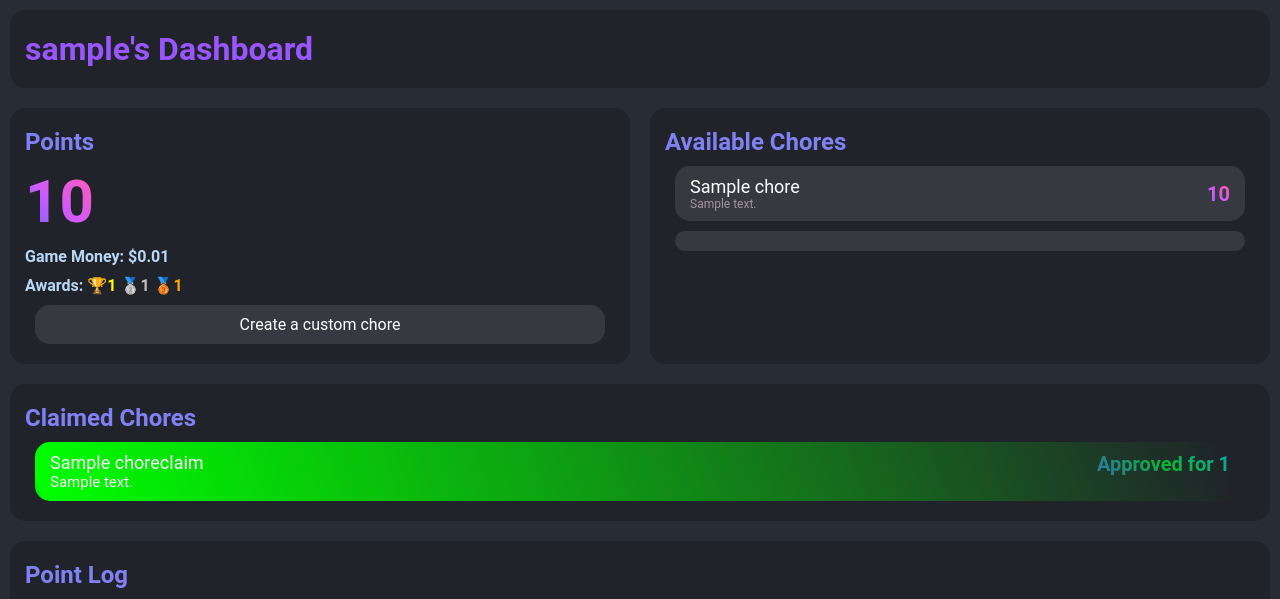
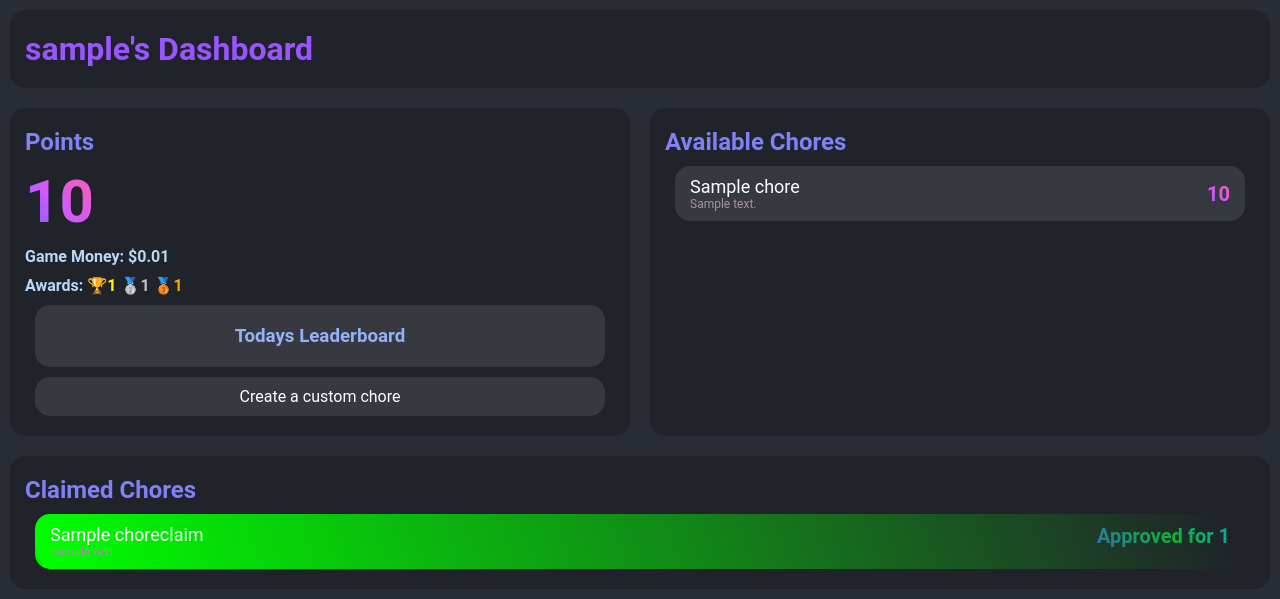
Before and after one commit to emmertex/chore_app, a Django app: page /child_profile/ in a window 1280 px wide. Shown: the top 599 px of the page. Run offline with Django 5.2, Linux system fonts and the light colour scheme; a user stored in the database is signed in; data comes from the database, SQL or seed files in the repository; tables that the repository leaves empty hold one stand-in row (values such as "Sample post"); data that the repository does not hold is empty.

Commit message:
UI Chnage

```diff
--- a/chore_app/templates/child_profile.html
+++ b/chore_app/templates/child_profile.html
@@ -27,6 +27,14 @@
                 🥈<span style="color: silver">{{ user.place_2 }}</span>
                 🥉<span style="color: orange">{{ user.place_3 }}</span>
             </h4>
+            <div class="innerBlock">
+                <h3>Todays Leaderboard</h3>
+                {% for points in chore_points|slice:":3" %}
+                    <div>
+                        {% if forloop.counter0 == 0 %}🏆{% elif forloop.counter0 == 1 %}🥈{% elif forloop.counter0 == 2 %}🥉{% endif %} {{ points.user__username }} with {{ points.total_points }} points.
+                    </div>
+                {% endfor %}
+            </div>
             <div class="innerBlock"  onclick="window.location.href='{% url 'child_chore' %}'" class="open-chore-modal">
                 Create a custom chore
             </div>
@@ -72,13 +80,6 @@
                         </div>
                     </div>
                 {% endfor %}
-                <div class="innerBlock">
-                    {% for points in chore_points|slice:":3" %}
-                        <div>
-                            {% if forloop.counter0 == 0 %}🏆{% elif forloop.counter0 == 1 %}🥈{% elif forloop.counter0 == 2 %}🥉{% endif %} {{ points.user__username }} with {{ points.total_points }} points.
-                        </div>
-                    {% endfor %}
-                </div>
             {% else %}
                 {% for points in chore_points|slice:":3" %}
                     <div class="innerBlock v{{ forloop.counter0 }}">
@@ -99,7 +100,7 @@
                     <div class="innerBlock approved">
                 {% endif %}
                         <div class="buttonContainer">
-                            <div class="choreLeft">{{ cchore.choreName }} <div style="font-size: smaller;">
+                            <div class="choreLeft">{{ cchore.choreName }} <div class="small-text description">
                                 {{ cchore.comment }}
                               </div></div>
                             {% if cchore.approved > 0 %}
```
